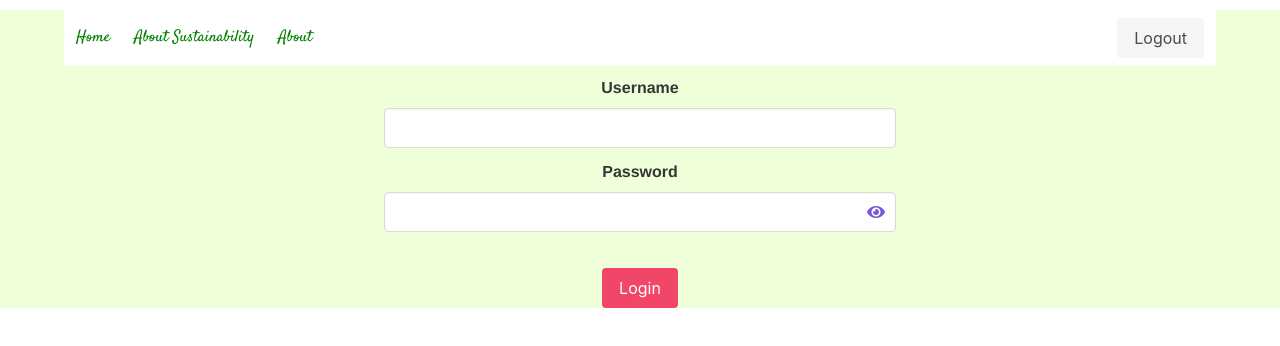
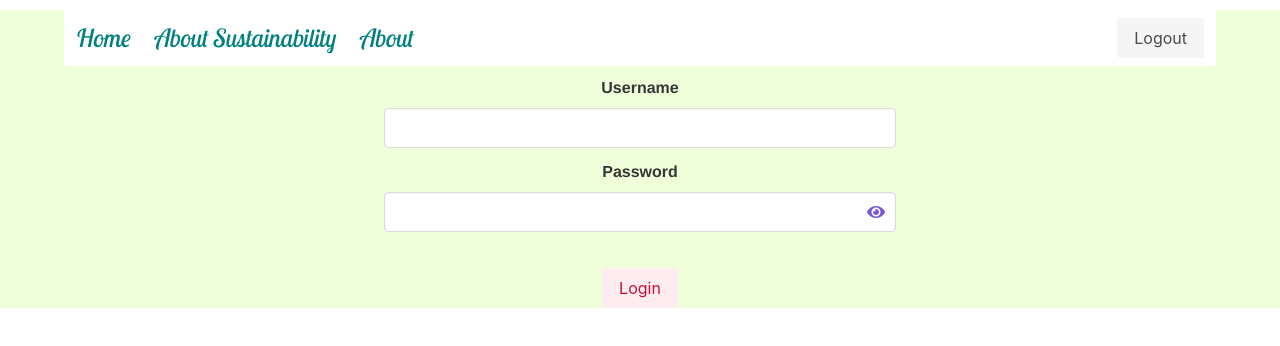
Before and after one commit to narissa-hajratalli/frontend-project-4, a Vue app: page /#/login in a window 1280 px wide. Shown: the top 346 px of the page. Built offline with nearby package versions, Linux system fonts and the light colour scheme.

Commit message:
minor styling

```diff
--- a/public/index.html
+++ b/public/index.html
@@ -11,7 +11,7 @@
       integrity="sha384-UHRtZLI+pbxtHCWp1t77Bi1L4ZtiqrqD80Kn4Z8NTSRyMA2Fd33n5dQ8lWUE00s/"
       crossorigin="anonymous"
     />
-    <title><%= htmlWebpackPlugin.options.title %></title>
+    <title>leaft</title>
   </head>
   <body>
     <noscript>
--- a/src/components/Header.vue
+++ b/src/components/Header.vue
@@ -47,6 +47,7 @@ export default {
 
 <style>
 @import url('https://fonts.googleapis.com/css2?family=Satisfy&display=swap');
+@import url('https://fonts.googleapis.com/css2?family=Lobster+Two:ital@1&display=swap');
 
 .header {
     width: 90%;
@@ -54,8 +55,9 @@ export default {
 }
 
 .header-text {
-  color:green;
-  font-family: 'Satisfy', cursive;
+  color:teal;
+  font-family: 'Lobster Two', cursive;
+  font-size: 25px
 }
 
 </style>
--- a/src/views/Home.vue
+++ b/src/views/Home.vue
@@ -10,7 +10,7 @@
     <!----------- DROPDOWN AREA ---------->
     <section id="dropdown-area">
         <!----------- Dropdown menu with weeks ---------->
-        <b-field class="header-text" label="Select a Weekly Log">
+        <b-field class="header-text small-headers" label="Select a Weekly Log">
             <b-select v-model="weekID" placeholder="Select a week" id="dropdown">
                 <!-- v-for directive loops over all the weeks in the database -->
                 <!-- and populates each week in the dropdown menu -->
@@ -31,10 +31,10 @@
 
             <!----------- Add a week button / input field ---------->
             <b-collapse :open="false" aria-id="contentIdForA11y1">
-                <button
+                <b-button
                     class="button is-primary"
                     slot="trigger"
-                    aria-controls="contentIdForA11y1">Add</button>
+                    aria-controls="contentIdForA11y1" type="is-success is-light">Add</b-button>
                 <div class="notification">
                     <div class="content">
                         <h2 class="header-text">
@@ -60,14 +60,14 @@
   <!----------- CREATE INPUT FIELDS ----------->
 
     <b-collapse :open="false" aria-id="contentIdForA11y1" id="create-log-with-button">
-        <button
+        <b-button
           class="button is-primary"
           slot="trigger"
-          aria-controls="contentIdForA11y1" id="add-log" >Add a daily log</button>
+          aria-controls="contentIdForA11y1" id="add-log" type="is-success">Add a daily log</b-button>
         <div>
           <div class="content">
             <section id="create-log-form" class="box">
-              <b-field label="Select a date">
+              <b-field label="Select a date" class="header-text">
                 <b-datepicker v-model="date"
                     :first-day-of-week="1"
                     placeholder="Select a date...">
@@ -97,7 +97,7 @@
                 <b-numberinput type="is-success" min=0 v-model="servings"></b-numberinput>
               </b-field>
 
-              <b-button type="is-success" v-on:click="createDailyLog" v-model="weekID">Add log for {{ weekID.week_number }}</b-button>
+              <b-button type="is-success" v-on:click="createDailyLog" v-model="weekID">Add log</b-button>
             </section>
           </div>
         </div>
@@ -384,5 +384,10 @@ body {
   font-size: 400px;
 }
 
+.label {
+  font-size: 300px;
+}
+
+
 
 </style>
--- a/src/views/Login.vue
+++ b/src/views/Login.vue
@@ -11,7 +11,7 @@
             </b-input>
         </b-field>
       <br/>
-      <button class="button is-danger" @click="handleLogin">Login</button>
+      <b-button class="button is-danger" type="is-success is-light" @click="handleLogin">Login</b-button>
   </div>
 
 
```
